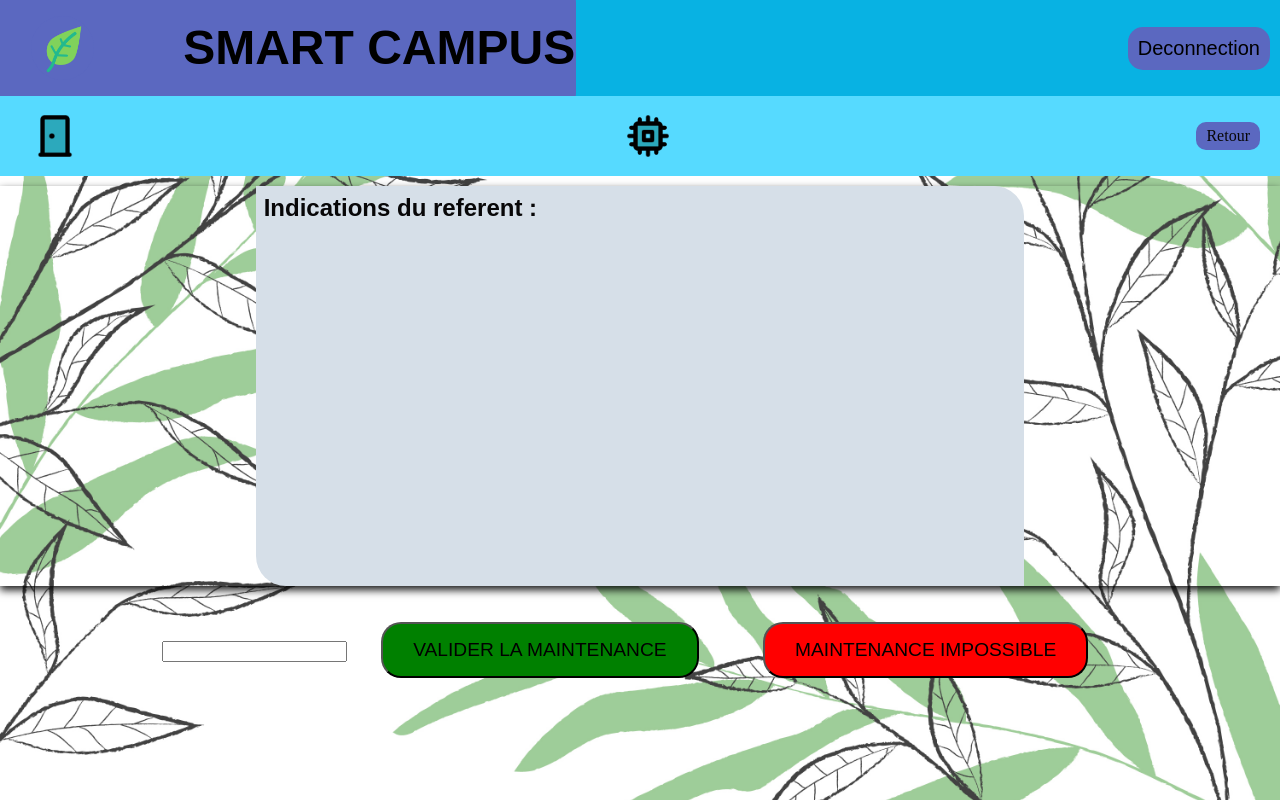
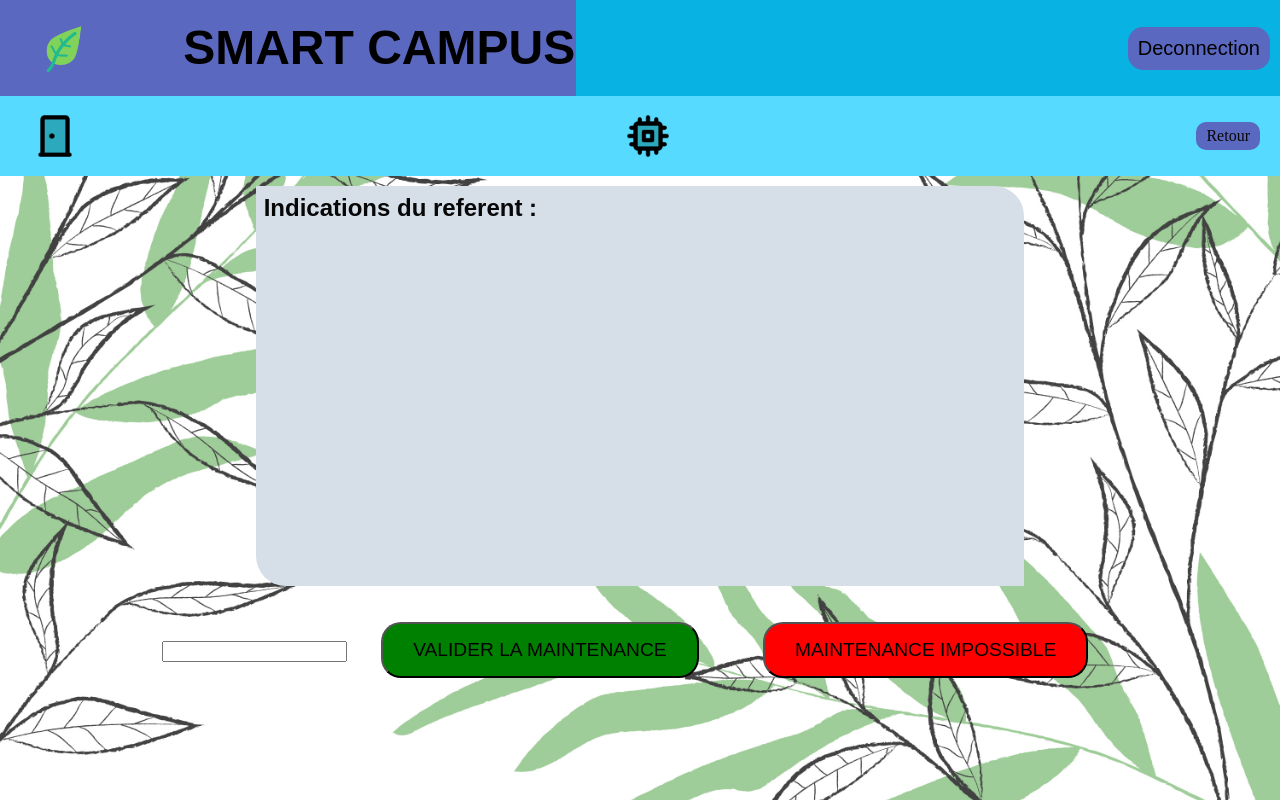
Before and after one commit to Fatalisr/SmartCampus-Symfony, a Symfony app: template sfapp/templates/technicien/maintenance.html.twig in a window 1280 px wide. Run offline with Twig, Linux system fonts and the light colour scheme; the template is opened without the code that fills it, so the values that code supplies are empty; form fields are guessed from the names that the template uses; some libraries are stand-ins or nearby versions.

Commit message:
[FIX] propriété en trop dans le fichier css

```diff
--- a/sfapp/public/tech_maintenance.css
+++ b/sfapp/public/tech_maintenance.css
@@ -42,7 +42,7 @@ a{
 
 #block_ref_msg{
     display: flex;
-    justify-content: center;    box-shadow: 0 4px 8px rgba(0, 0, 0, 0.9);
+    justify-content: center;
     align-items: center;
     width: 100%;
     height: 50%;
```
